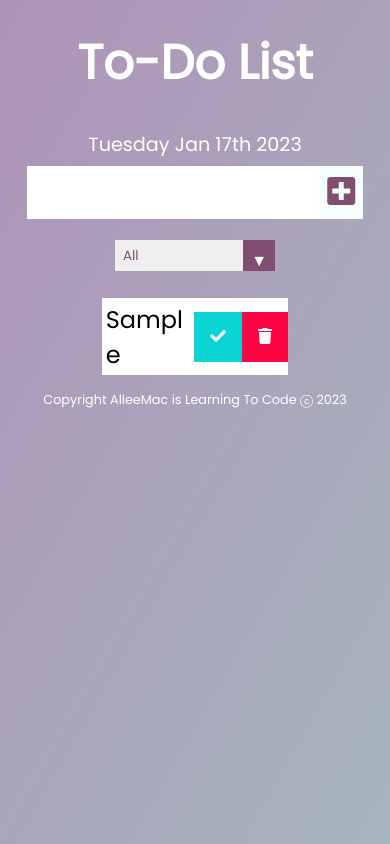
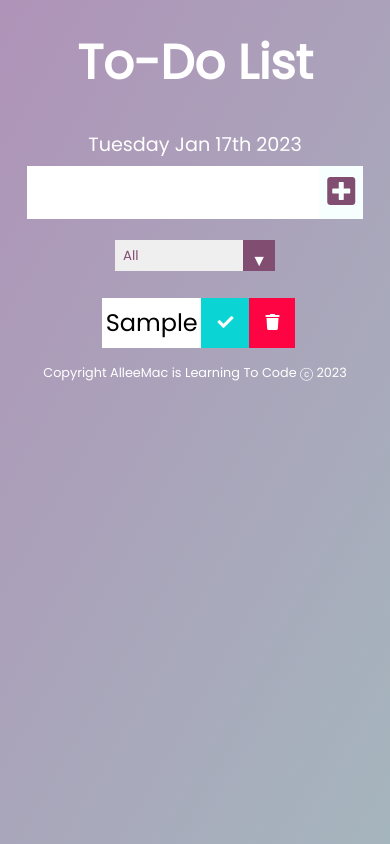
Before and after one commit to alleemac/TheToDoList, a React (Create React App) app: page / in a window 390 px wide. Both pictures are taken after typing "Sample" into the empty fields and a click on the button 341 px from the left and 192 px from the top of the page. Built offline with nearby package versions, Linux system fonts and the light colour scheme.

Commit message:
Update App.css

```diff
--- a/src/App.css
+++ b/src/App.css
@@ -173,7 +173,6 @@ select {
   font-size: 3rem;
 }
   .todo li {
-    word-break: break-word;
     padding:2%;
 }
 }
```
